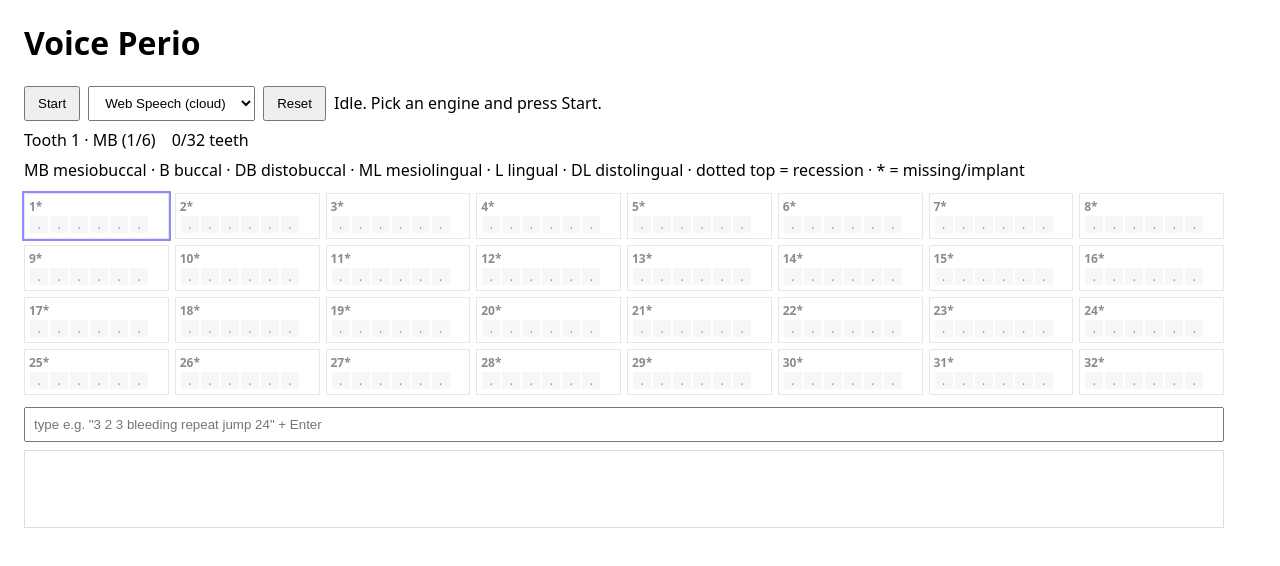
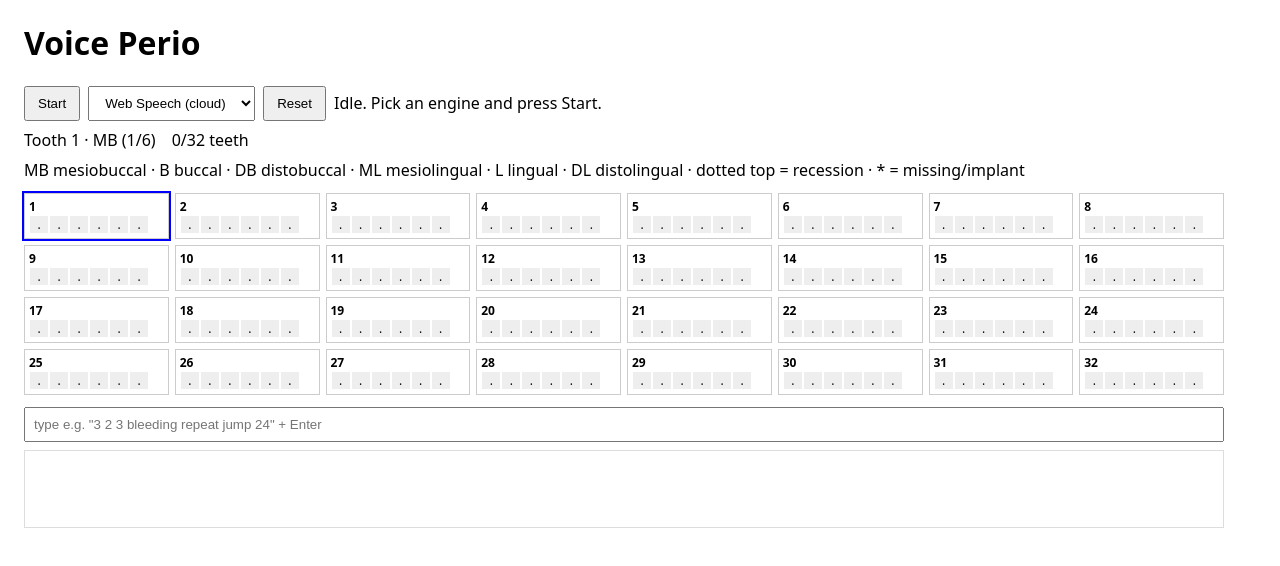
Before and after one commit to joellijo32/Perio-Assist, a Svelte app: page / in a window 1280 px wide. Shown: the top 566 px of the page. Built offline with nearby package versions, Linux system fonts and the light colour scheme.

Commit message:
Fix 1->32 jump: rename parser tooth-map status->absent, was colliding with UI message string

```diff
--- a/scripts/eval.js
+++ b/scripts/eval.js
@@ -26,8 +26,8 @@ for (let p = 0; p < patients; p++) {
   for (const [id, t] of Object.entries(truth)) {
     if (t.sites === null || t.sites === undefined) {
       stats++;
-      if ((state.status ?? {})[id] === t.status) statHit++;
-      else if (misses.length < 8) misses.push(`T${id}: status ${t.status}, got ${(state.status ?? {})[id] ?? 'PRESENT'}`);
+      if ((state.absent ?? {})[id] === t.status) statHit++;
+      else if (misses.length < 8) misses.push(`T${id}: status ${t.status}, got ${(state.absent ?? {})[id] ?? 'PRESENT'}`);
       continue;
     }
     for (let s = 0; s < 6; s++) {
--- a/src/App.svelte
+++ b/src/App.svelte
@@ -63,8 +63,8 @@
   <div class="legend">MB mesiobuccal · B buccal · DB distobuccal · ML mesiolingual · L lingual · DL distolingual · dotted top = recession · * = missing/implant</div>
   <div id="grid">
     {#each Object.entries(store.teeth) as [t, sites] (t)}
-      <div class="t" class:cur={+t === store.cur.t} class:miss={!!store.status[t]}>
-        <b>{t}{store.status[t] ? '*' : ''}</b><br />
+      <div class="t" class:cur={+t === store.cur.t} class:miss={!!store.absent[t]}>
+        <b>{t}{store.absent[t] ? '*' : ''}</b><br />
         {#each sites as v, s (s)}
           <span
             class={cellClass(v, store.bleed[t][s], store.rec[t][s])}
--- a/src/chart.svelte.js
+++ b/src/chart.svelte.js
@@ -33,7 +33,8 @@ export function resetAll() {
   store.last = fresh.last;
   store.hist = fresh.hist;
   store.groups = fresh.groups;
-  store.status = fresh.status;
+  store.absent = fresh.absent;
+  store.status = 'Idle. Pick an engine and press Start.';
   store.rec = fresh.rec;
   store.aspect = fresh.aspect;
   store.aspectSet = fresh.aspectSet;
--- a/src/perio.js
+++ b/src/perio.js
@@ -66,7 +66,8 @@ export function createState() {
     teeth: Object.fromEntries(Array.from({ length: 32 }, (_, i) => [i + 1, Array(6).fill(null)])),
     bleed: Object.fromEntries(Array.from({ length: 32 }, (_, i) => [i + 1, Array(6).fill(false)])),
     rec: Object.fromEntries(Array.from({ length: 32 }, (_, i) => [i + 1, Array(6).fill(0)])),
-    status: {},
+    // ponytail: tooth map, NOT the UI message - store.status is a string, indexing it marches 1->32
+    absent: {},
     aspect: 'facial',
     aspectSet: false,
     cur: { t: 1, s: 0 },
@@ -77,7 +78,7 @@ export function createState() {
 }
 
 function skipAbsent(state) {
-  while (state.status[state.cur.t] && state.cur.t < 32) { state.cur.t++; state.cur.s = 0; }
+  while (state.absent[state.cur.t] && state.cur.t < 32) { state.cur.t++; state.cur.s = 0; }
 }
 
 function advance(state, n = 1) {
@@ -227,7 +228,7 @@ export function parseInto(state, text) {
       state.aspectSet = false;
       let k = skipFiller(toks, r[1]); // "tooth 5 is missing"
       if (toks[k] === 'missing' || toks[k] === 'implant') {
-        state.status[r[0]] = toks[k].toUpperCase();
+        state.absent[r[0]] = toks[k].toUpperCase();
         i = k;
         skipAbsent(state);
       } else i = r[1] - 1;
@@ -235,7 +236,7 @@ export function parseInto(state, text) {
     }
     if (w === 'missing' || w === 'implant') {
       flush();
-      state.status[state.cur.t] = w.toUpperCase();
+      state.absent[state.cur.t] = w.toUpperCase();
       skipAbsent(state);
       continue;
     }
```
Also changed, not shown: 1 other file (tests, documents, lock files or other folders).
